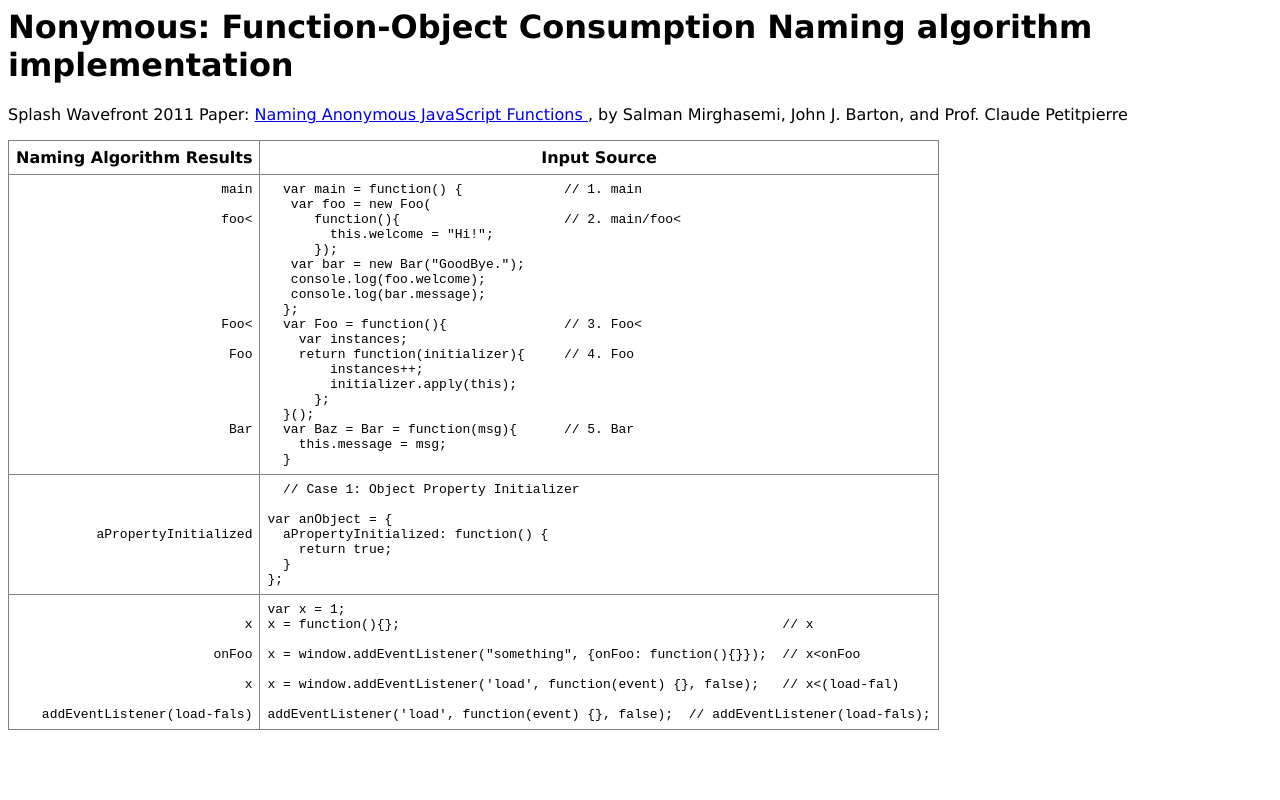
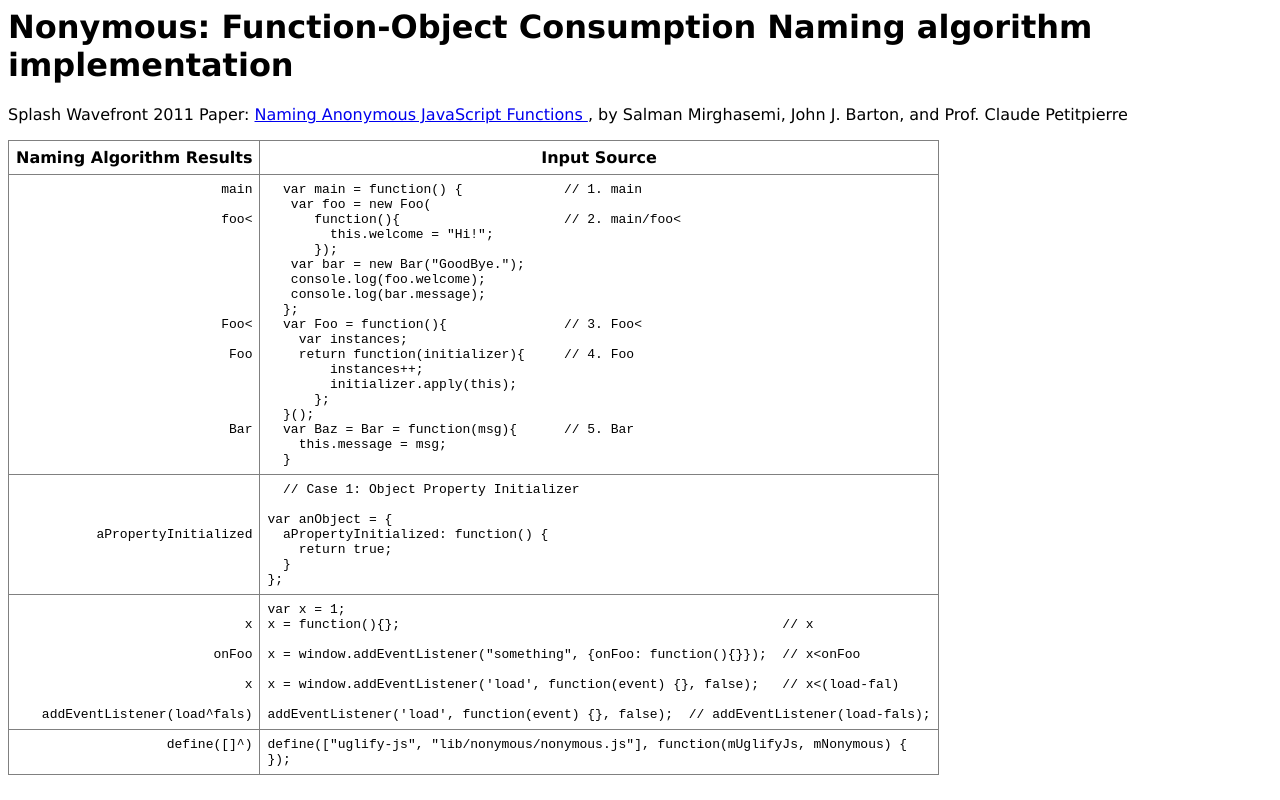
Before and after one commit to johnjbarton/nonymous, a plain HTML site: page index.html in a window 1280 px wide. Drawn offline with Linux system fonts and the light colour scheme.

Commit message:
Switch to camelCase arg names, insert ^ for the function, fix arrays in args

```diff
--- a/index.html
+++ b/index.html
@@ -148,7 +148,7 @@ Naming Anonymous JavaScript Functions
     <pre class="output"></pre>
   </td>
   <td>
-<pre class="input" id="paperFig1">
+<pre class="input" id="objects">
   // Case 1: Object Property Initializer
 
 var anObject = {
@@ -164,7 +164,7 @@ var anObject = {
     <pre class="output"></pre>
   </td>
   <td>
-<pre class="input" id="paperFig1">
+<pre class="input" id="assignment">
 var x = 1;
 x = function(){};                                                 // x
 
@@ -176,6 +176,17 @@ addEventListener('load', function(event) {}, false);  // addEventListener(load-f
 </pre>
 </td>
 </tr>
+<tr>
+  <td>
+    <pre class="output"></pre>
+  </td>
+  <td>
+<pre class="input" id="define">
+define(["uglify-js", "lib/nonymous/nonymous.js"], function(mUglifyJs, mNonymous) {
+});
+</pre>
+</td>
+</tr>
 </tbody>
 </table>
 </div>
--- a/nonymous.js
+++ b/nonymous.js
@@ -33,6 +33,8 @@ var Nonymous = {
     debug: true,
     isPartOfSep: '.',
     isContributesToSep: '<',
+    isInArgSummarySep: '^',
+    argSummaryClip: 9,
 };
 
 function getType(statement) {
@@ -245,6 +247,10 @@ function getType(statement) {
     return uglyArray[1];
   };
 
+  var getArraySummary = function(uglyArray) {
+    return "[]"
+  };
+
   var reportError = function(uglyArray) {
     console.error("Function naming algorithm error, no expression algorithm for node ", getType(uglyArray));
     throw new Error("Function naming algorithm error, no expression algorithm for node "+getType(uglyArray));
@@ -292,7 +298,7 @@ function getType(statement) {
     'num': getLiteral,
     'string': getLiteral,
     'regexp': reportError,
-    'array': reportError,
+    'array': getArraySummary,
     'object': reportError,
     'name': getLiteral,
     'stat': reportError,
@@ -350,15 +356,24 @@ function getType(statement) {
 
   function getArgSummary(args, node) {
     var summary = "";
+    var justAddedInArg = false;
     for(var i = 0; i < args.length; i++) {
       var arg = args[i];
       if (arg === node) {
-        continue;
+        summary += Nonymous.isInArgSummarySep;
+        justAddedInArg = true;
       } else {
-        summary += generateName(arg) + '-';
+        var argNameSegment = generateName(arg);
+        if ( !justAddedInArg && summary && (argNameSegment.length > 1) ) { // then we are building up a compound word
+          summary += argNameSegment[0].toUpperCase() + argNameSegment.slice(1);
+        } else {
+          summary += argNameSegment;
+        }
+        justAddedInArg = false;
       }
     }
-    return summary.substr(0,9);
+    var max = Math.min(summary.length, Nonymous.argSummaryClip);
+    return summary.substr(0,max);
   }
 
   // The possible parent node types for forming expression-names
```
